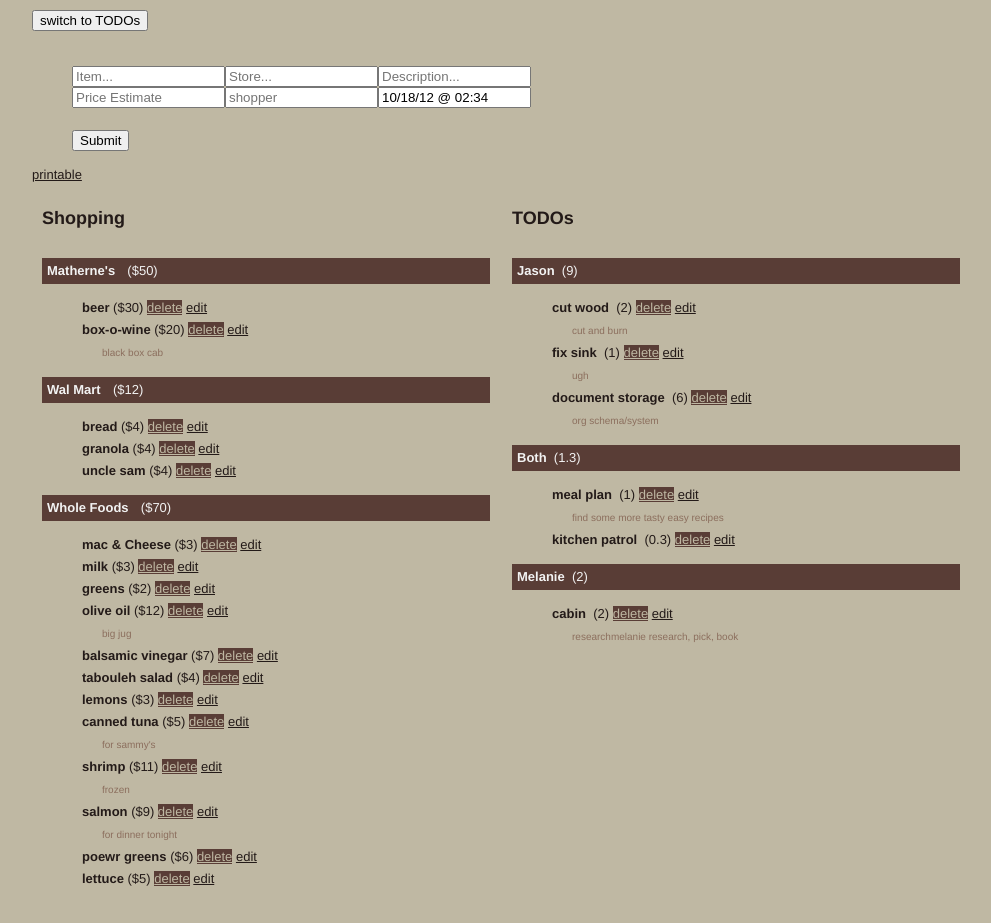
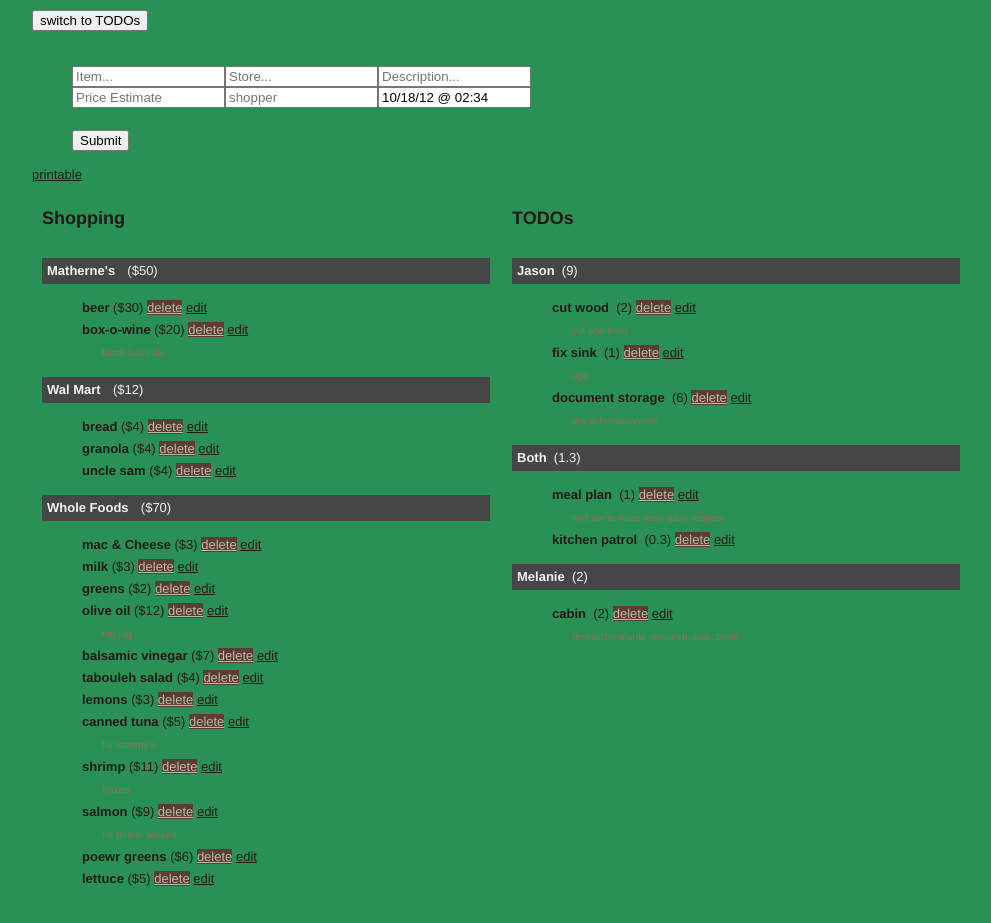
Before and after one commit to jpeak5/lists-cs-class-proj, a PHP site: page / in a window 1280 px wide. Shown: the whole page, without its empty margins (138-1129 px from the left). Run offline with PHP 8.4, Linux system fonts and the light colour scheme; some libraries are stand-ins or nearby versions.

Commit message:
updates background color for a nicer color

```diff
--- a/stylesheets/main.css
+++ b/stylesheets/main.css
@@ -25,7 +25,7 @@ body {
 	margin: 0 auto;
 	width: 940px;
 	font: 13px/ 22px Helvetica, Arial, sans-serif;
-	background: #BFB8A3;
+	background: #299155;
 	padding: 10px;
 	color:#231A18;
 }
@@ -75,7 +75,7 @@ a.deleteme:link{
 #content .heading{
 		display:block;
 		padding:2 5 2 5;
-		background: #593D36;
+		background: #464646;
 		color:#F2F2F2;
 	}
 #content .aggregate{
```
